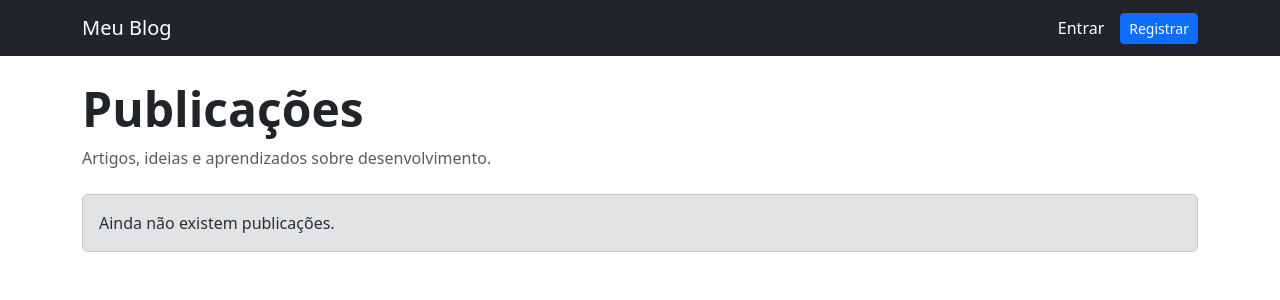
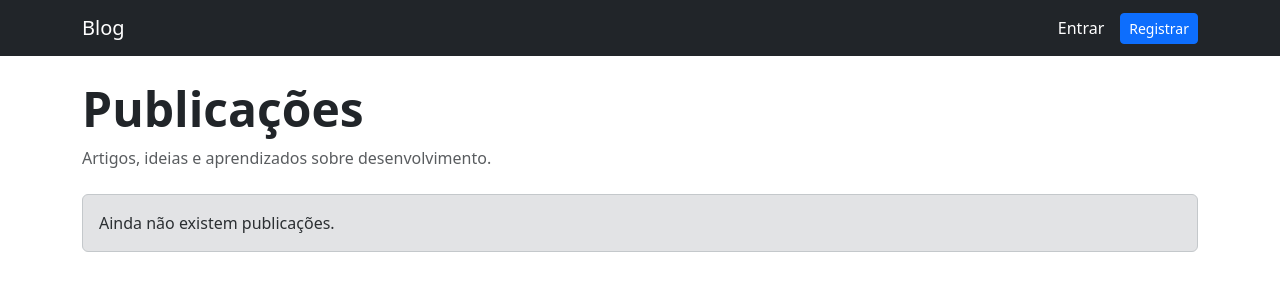
Before and after one commit to Miguel-Kumbi/Meu-Blog, a Django app: page / in a window 1280 px wide. Shown: the top 300 px of the page. Run offline with Django 5.2, Linux system fonts and the light colour scheme; data that the repository does not hold is empty.

Commit message:
modify: base.html

```diff
--- a/templates/base.html
+++ b/templates/base.html
@@ -23,7 +23,7 @@
 				class="navbar-brand"
 				href="{% url 'home' %}"
 			>
-				Meu Blog
+				Blog
 			</a>
 
 			<div class="d-flex align-items-center gap-3">
```
